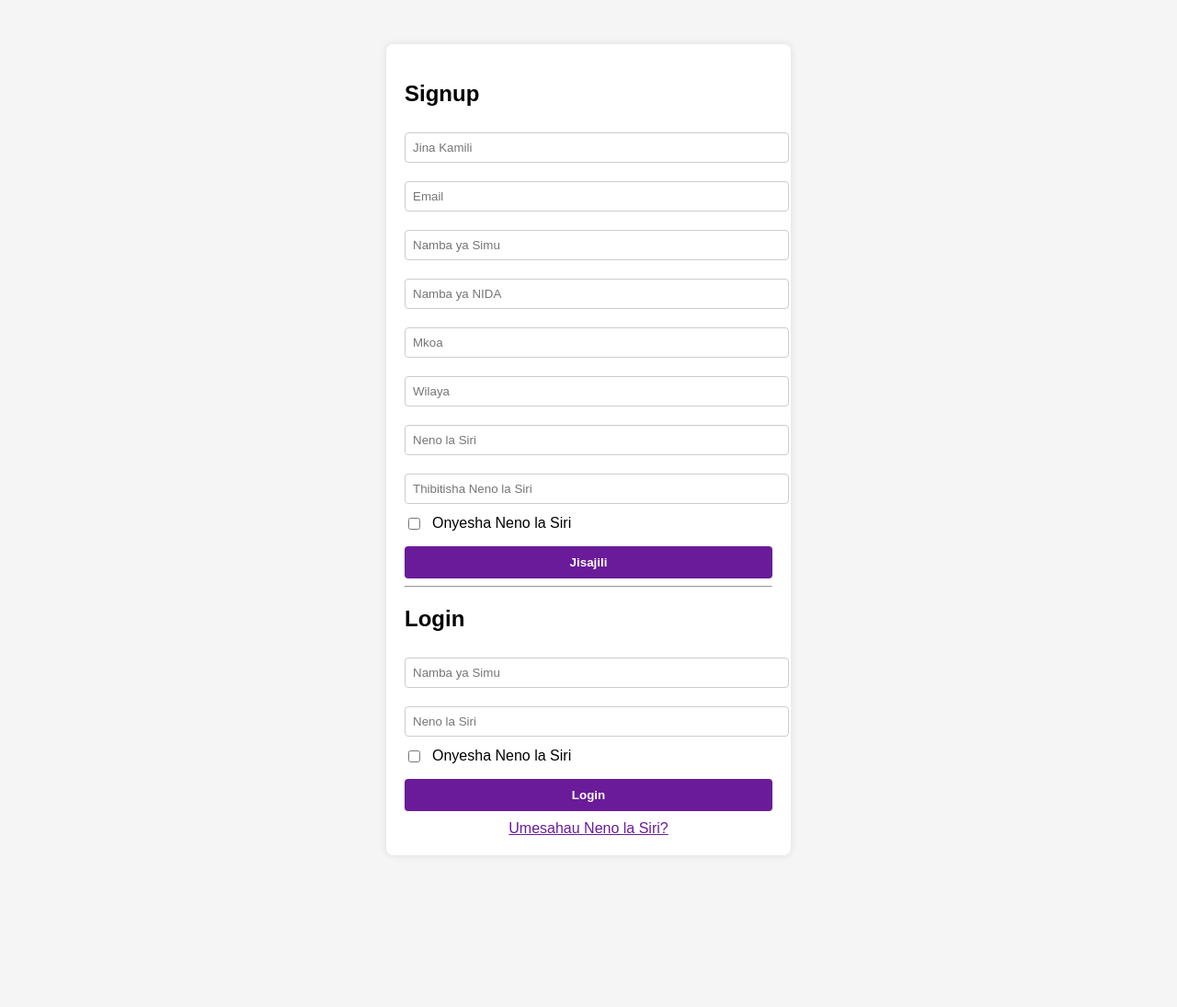
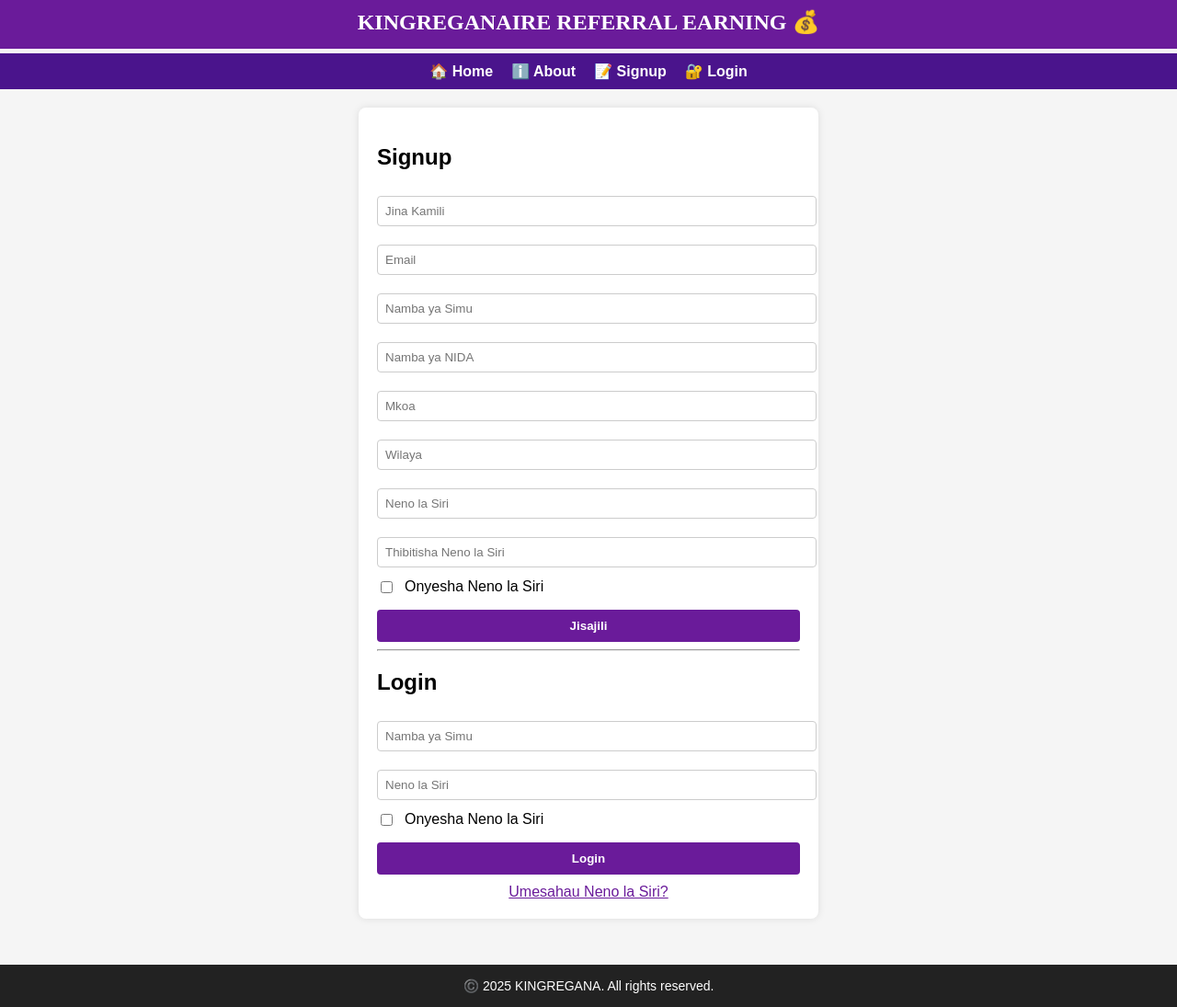
Before and after one commit to kingregan/Referral-earning-, a plain HTML site: page index.html in a window 1280 px wide. Shown: the whole page at 92% size. Before the commit the page ends 978 px from the top, so only its background shows below. Drawn offline with Linux system fonts and the light colour scheme.

Commit message:
Update index.html

```diff
--- a/index.html
+++ b/index.html
@@ -1,23 +1,54 @@
-<!DOCTYPE html>
-<html lang="en">
+<!DOCTYPE html><html lang="en">
 <head>
   <meta charset="UTF-8" />
   <meta name="viewport" content="width=device-width, initial-scale=1" />
-  <title>KINGREGANAIRE REFFERAL EARNING💰</title>
+  <title>KINGREGANAIRE REFERRAL EARNING 💰</title>
   <style>
-    /* styles simplified for clarity */
     body {
+      margin: 0;
       font-family: Arial, sans-serif;
       background: #f5f5f5;
+    }
+    header {
+      background-color: #6a1b9a;
+      padding: 15px;
+      text-align: center;
+      color: white;
+      font-family: 'Times New Roman', serif;
+      font-size: 24px;
+      font-weight: bold;
+      animation: bounce 2s infinite;
+    }
+    @keyframes bounce {
+      0%, 100% { transform: translateY(0); }
+      50% { transform: translateY(-5px); }
+    }
+    nav {
+      background: #4a148c;
+      display: flex;
+      justify-content: center;
+      gap: 20px;
+      padding: 10px;
+    }
+    nav a {
+      color: #fff;
+      text-decoration: none;
+      font-weight: bold;
+    }
+    nav a:hover {
+      text-decoration: underline;
+    }
+    .container {
       padding: 20px;
+      max-width: 500px;
+      margin: auto;
     }
     .card {
       background: white;
-      max-width: 400px;
-      margin: 20px auto;
       padding: 20px;
       border-radius: 8px;
       box-shadow: 0 0 8px rgba(0,0,0,0.1);
+      margin-bottom: 30px;
     }
     input[type=text], input[type=email], input[type=tel], input[type=password] {
       width: 100%;
@@ -36,10 +67,6 @@
       font-weight: bold;
       cursor: pointer;
     }
-    button.btn:disabled {
-      background-color: #ccc;
-      cursor: not-allowed;
-    }
     .password-toggle {
       display: flex;
       align-items: center;
@@ -54,9 +81,6 @@
       display: block;
       text-align: center;
     }
-    .link:hover {
-      color: #4a148c;
-    }
     #successMsg {
       color: green;
       text-align: center;
@@ -68,10 +92,23 @@
       margin: 10px 0;
       display: none;
     }
+    footer {
+      background-color: #222;
+      color: white;
+      text-align: center;
+      padding: 15px;
+      font-size: 14px;
+    }
   </style>
 </head>
 <body>
-
+  <header>KINGREGANAIRE REFERRAL EARNING 💰</header>
+  <nav>
+    <a href="#">🏠 Home</a>
+    <a href="#">ℹ️ About</a>
+    <a href="#signup">📝 Signup</a>
+    <a href="#login">🔐 Login</a>
+  </nav>  <div class="container">
     <div class="card" id="auth">
       <h2>Signup</h2>
       <input type="text" id="name" placeholder="Jina Kamili" />
@@ -88,9 +125,7 @@
       </div>
       <button class="btn" onclick="signup()">Jisajili</button>
       <div id="loaderSignup">Inasajili...</div>
-    <div id="successMsg">✅ Usajili umefanikiwa! Tafadhali fanya login sasa.</div>
-
-    <hr />
+      <div id="successMsg">✅ Usajili umefanikiwa! Tafadhali fanya login sasa.</div><hr />
 
   <h2>Login</h2>
   <input type="tel" id="loginPhone" placeholder="Namba ya Simu" />
@@ -113,7 +148,9 @@
   <span class="link" onclick="backToLogin()">Rudi kwenye Login</span>
 </div>
 
-<script type="module">
+  </div>  <footer>
+    ©️ 2025 KINGREGANA. All rights reserved.
+  </footer>  <script type="module">
     import { initializeApp } from "https://www.gstatic.com/firebasejs/10.12.2/firebase-app.js";
     import { getFirestore, collection, getDocs, query, where, addDoc, updateDoc, doc } from "https://www.gstatic.com/firebasejs/10.12.2/firebase-firestore.js";
     import { getFunctions, httpsCallable } from "https://www.gstatic.com/firebasejs/10.12.2/firebase-functions.js";
@@ -175,6 +212,31 @@
       }
     };
 
+    window.login = async function () {
+      const phone = document.getElementById("loginPhone").value.trim();
+      const password = document.getElementById("loginPassword").value.trim();
+
+      if (!phone || !password) {
+        alert("Tafadhali jaza namba ya simu na neno la siri.");
+        return;
+      }
+
+      loaderLogin.style.display = "block";
+      try {
+        const q = query(collection(db, "users"), where("phone", "==", phone), where("password", "==", password));
+        const querySnapshot = await getDocs(q);
+        if (querySnapshot.empty) {
+          alert("Namba au neno la siri si sahihi.");
+        } else {
+          alert("Umeingia kwa mafanikio!");
+        }
+      } catch (err) {
+        alert("Tatizo limetokea, jaribu tena.");
+      } finally {
+        loaderLogin.style.display = "none";
+      }
+    };
+
     window.showResetPassword = function () {
       document.getElementById("auth").style.display = "none";
       document.getElementById("resetPasswordCard").style.display = "block";
@@ -206,12 +268,10 @@
           alert("Mtumiaji hakupatikana.");
           return;
         }
-      // Update password
         for (const docSnap of querySnapshot.docs) {
           await updateDoc(doc(db, "users", docSnap.id), { password: newPassword });
         }
 
-      // Call Firebase function to send email notification
         const sendEmail = httpsCallable(functions, "sendPasswordResetEmail");
         await sendEmail({ phone });
 
@@ -235,33 +295,5 @@
       const loginInput = document.getElementById("loginPassword");
       loginInput.type = this.checked ? "text" : "password";
     });
-
-  window.login = async function () {
-    const phone = document.getElementById("loginPhone").value.trim();
-    const password = document.getElementById("loginPassword").value.trim();
-
-    if (!phone || !password) {
-      alert("Tafadhali jaza namba ya simu na neno la siri.");
-      return;
-    }
-
-    loaderLogin.style.display = "block";
-    try {
-      const q = query(collection(db, "users"), where("phone", "==", phone), where("password", "==", password));
-      const querySnapshot = await getDocs(q);
-      if (querySnapshot.empty) {
-        alert("Namba au neno la siri si sahihi.");
-      } else {
-        alert("Umeingia kwa mafanikio!");
-        // TODO: Endesha dashboard au kurasa za app hapa
-      }
-    } catch (err) {
-      alert("Tatizo limetokea, jaribu tena.");
-    } finally {
-      loaderLogin.style.display = "none";
-    }
-  };
-</script>
-
-</body>
+  </script></body>
 </html>
```
Lines whose indentation alone changed are shown as unchanged.
